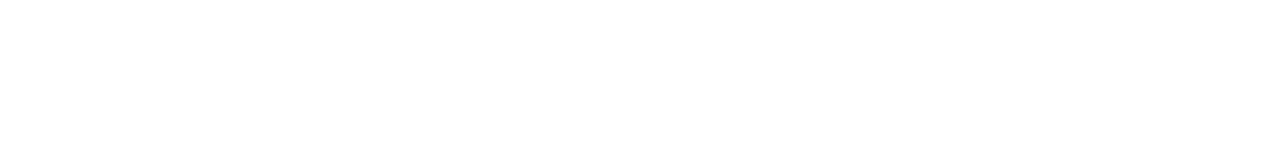
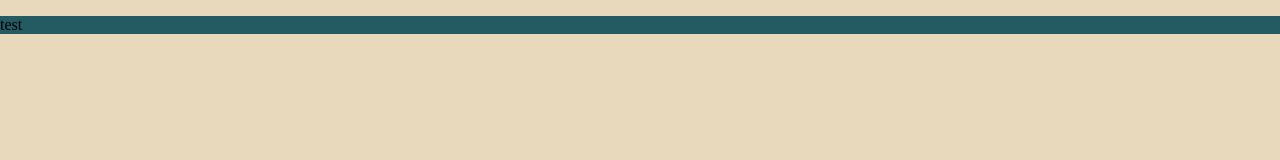
Before and after one commit to melimelo17/projetHTML, a plain HTML site: page index.html in a window 1280 px wide. Drawn offline with Linux system fonts and the light colour scheme.

Commit message:
ajout de css

```diff
--- a/index.html
+++ b/index.html
@@ -8,9 +8,12 @@
       <meta name="viewport" content="width=device-width, initial-scale=1.0" />
    </head>
 
+   <header>
+      <p>test</p>
+   </header>
    <body>
 
-      <h1 id="Titre1"></h1>
+      <h1></h1>
       <p></p>
 
    </body>
--- a/style.css
+++ b/style.css
@@ -1,4 +1,19 @@
 /* pour téléphone */
-.Titre1 {
+html, body{
+    margin: 0;
+    padding: 0;
 
 }
+#Titre1 {
+    color: red;
+}
+
+body {
+    background-color: #E8D9BD;
+}
+
+header {
+    position: sticky;
+    top: 0;
+    background-color: #245B63;
+}
```
